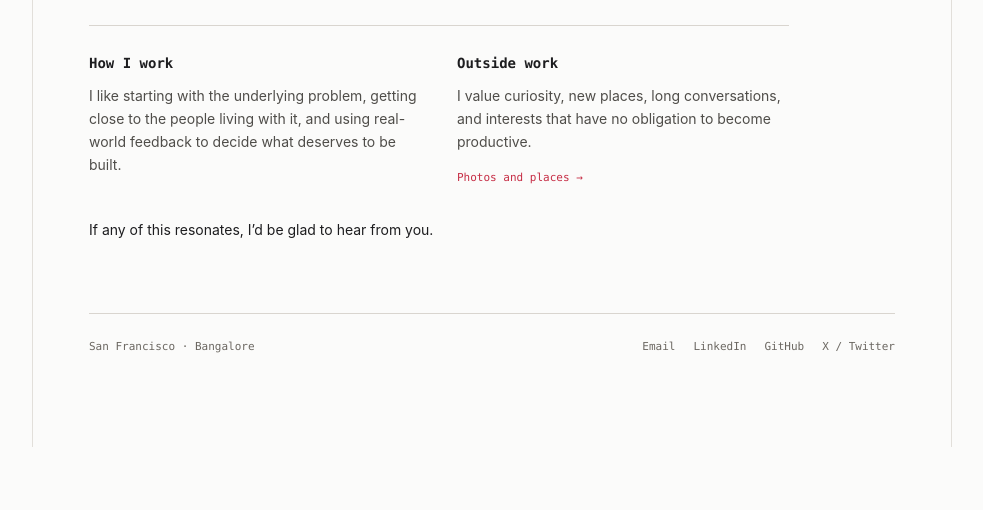
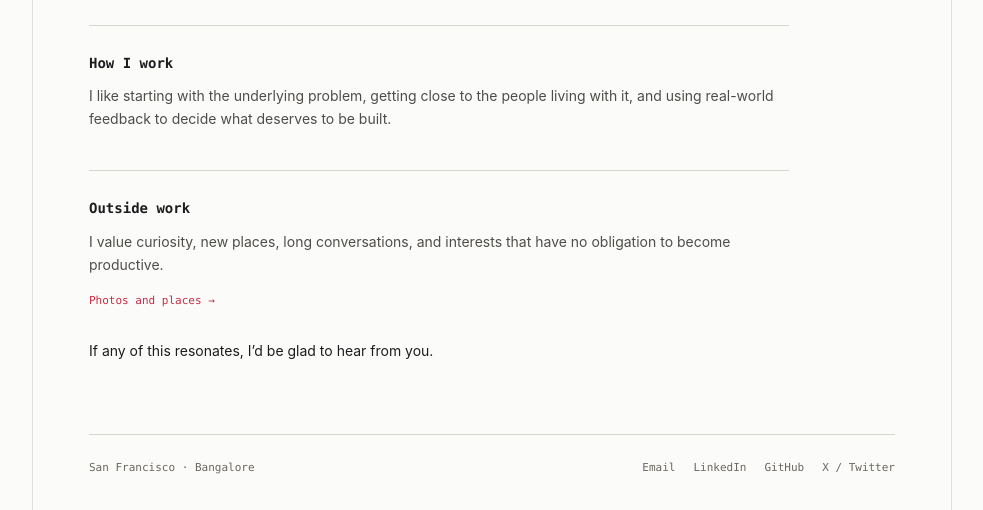
Before and after one commit to vintageplayer/vintageplayer.github.io, an Astro site: page /about in a window 1280 px wide. Shown: the part 353-863 px from the top of the page, without its empty margins (148-1131 px from the left). Before the commit the page ends 800 px from the top, so only its background shows below. Built offline with nearby package versions, Linux system fonts and the light colour scheme; Astro itself is replaced by a stand-in of ours.

Commit message:
Stack about page sections

```diff
--- a/src/styles/global.css
+++ b/src/styles/global.css
@@ -87,7 +87,8 @@ h1, h2, h3, p { margin-top: 0; }
 .about-page .page-intro { padding-bottom: 28px; }
 .about-page .page-intro h1 { font-size: clamp(28px, 3.8vw, 36px); }
 .about-opening { max-width: 650px; margin-bottom: 28px; color: var(--body); font: 400 15px/1.65 var(--sans); }
-.about-grid { display: grid; grid-template-columns: 1fr 1fr; gap: 36px; padding-top: 26px; border-top: 1px solid var(--line); }
+.about-grid { display: grid; grid-template-columns: 1fr; gap: 26px; padding-top: 26px; border-top: 1px solid var(--line); }
+.about-grid section + section { padding-top: 26px; border-top: 1px solid var(--line); }
 .about-grid h2 { margin-bottom: 10px; font-size: 14px; font-weight: 600; }
 .about-grid p { color: var(--body); font: 400 14px/1.65 var(--sans); }
 .about-closing { margin-top: 28px; font: 400 14px/1.65 var(--sans); }
```
